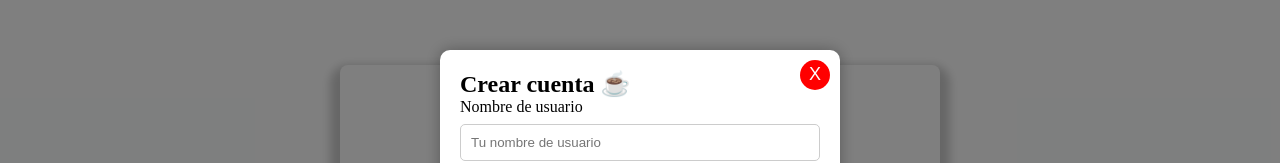
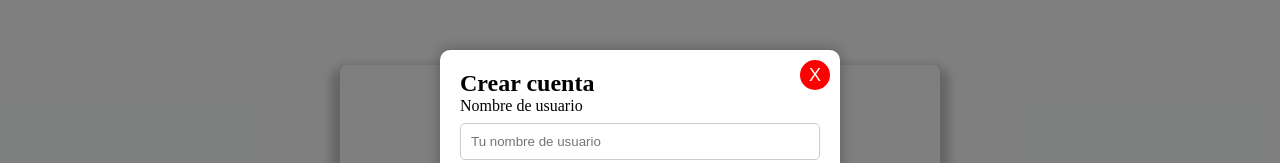
Before and after one commit to JuanSalgado13/Proyecto-Angular, an Angular app: page /login in a window 1280 px wide. Both pictures are taken after a click on the link "Crear cuenta". Shown: the part 157-320 px from the top of the page. Built offline with nearby package versions, Linux system fonts and the light colour scheme.

Commit message:
Cambios login

```diff
--- a/src/app/login/login.component.html
+++ b/src/app/login/login.component.html
@@ -16,7 +16,7 @@
   <div class="modal">
     <button class="close-btn" (click)="closeModal()">X</button>
 
-    <h2>Crear cuenta ☕</h2>
+    <h2>Crear cuenta </h2>
 
     <label>Nombre de usuario</label>
     <input type="text" placeholder="Tu nombre de usuario" />
```
